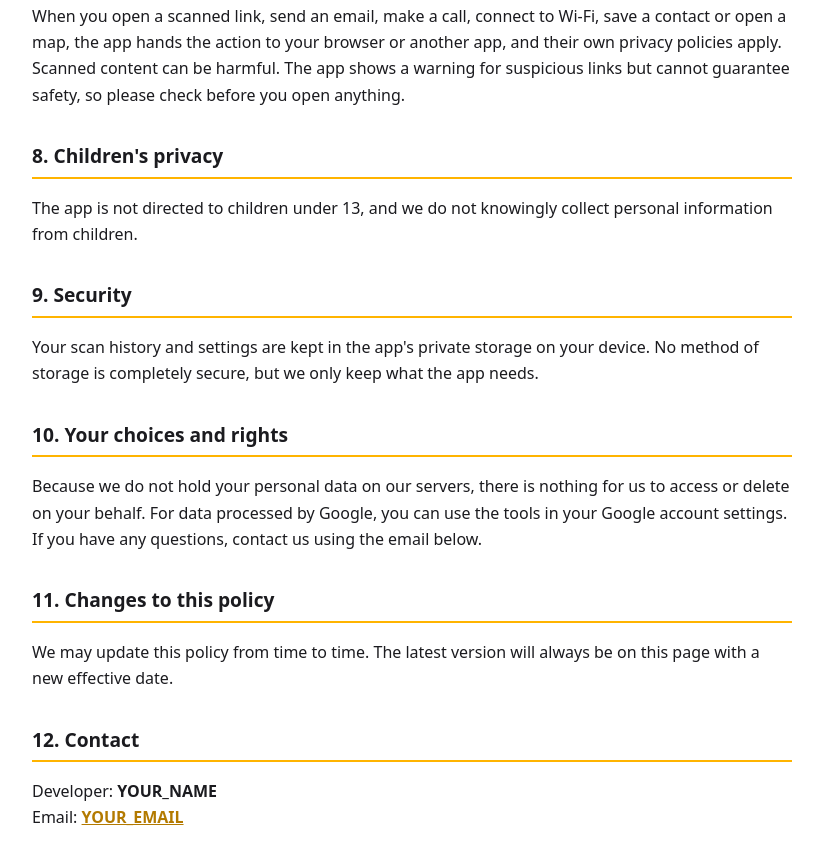
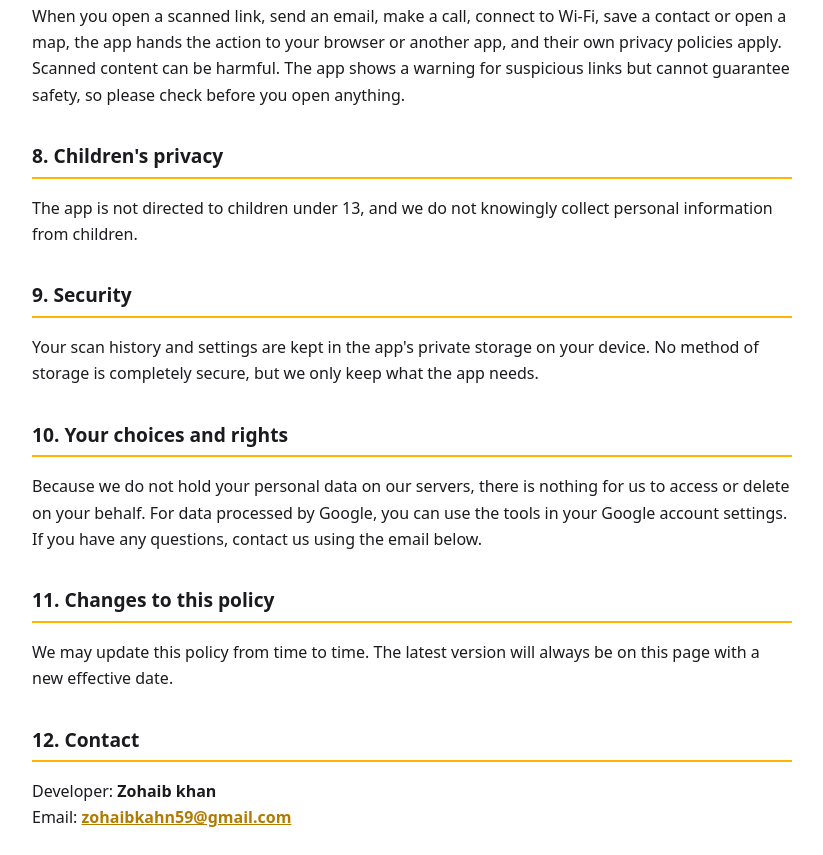
Before and after one commit to pc8257163-del/uscan-privacy, a plain HTML site: page index.html in a window 1280 px wide. Shown: the part 1563-2418 px from the top of the page, without its empty margins (228-1051 px from the left). Drawn offline with Linux system fonts and the light colour scheme.

Commit message:
Update index.html

```diff
--- a/index.html
+++ b/index.html
@@ -66,6 +66,6 @@
 <p>We may update this policy from time to time. The latest version will always be on this page with a new effective date.</p>
 
 <h2>12. Contact</h2>
-<p>Developer: <strong>YOUR_NAME</strong><br>Email: <a href="mailto:YOUR_EMAIL"><strong>YOUR_EMAIL</strong></a></p>
+<p>Developer: <strong>Zohaib khan</strong><br>Email: <a href="mailto:YOUR_EMAIL"><strong>zohaibkahn59@gmail.com </strong></a></p>
 </body>
   </html>
```
